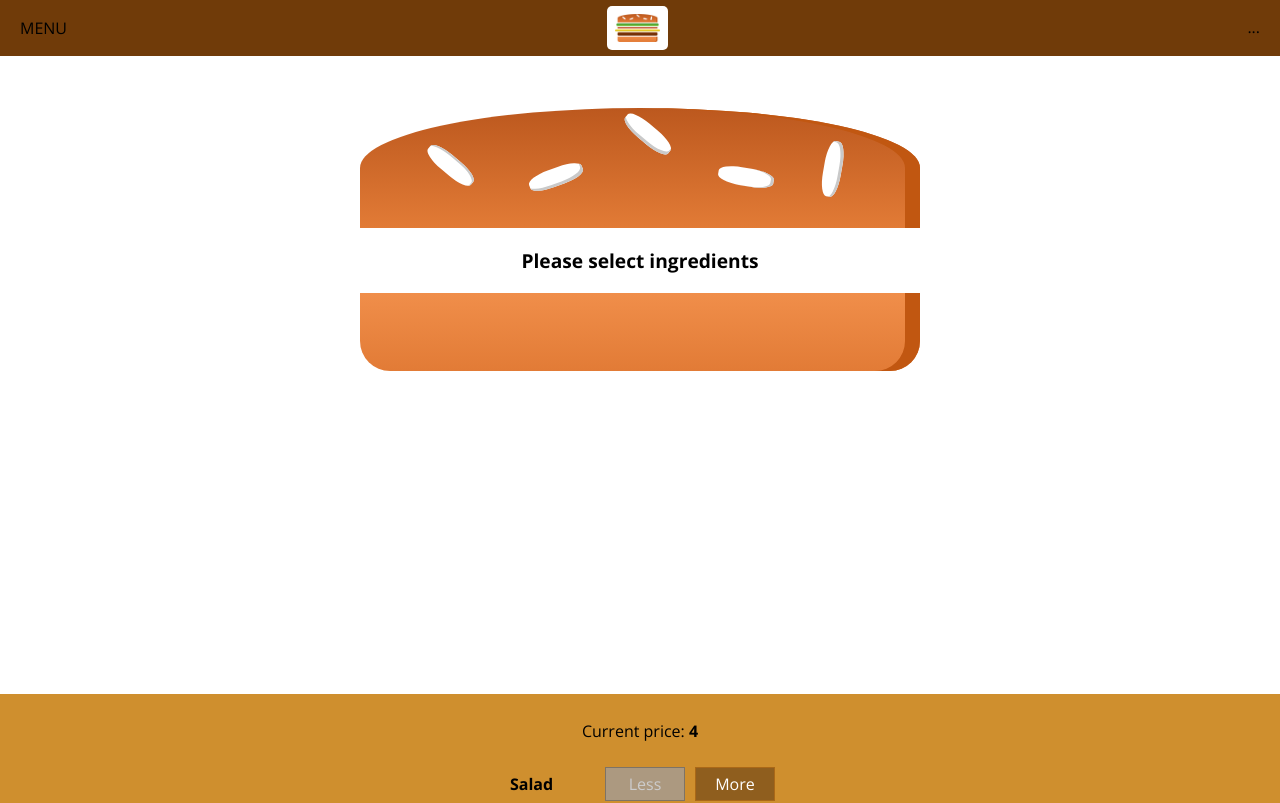
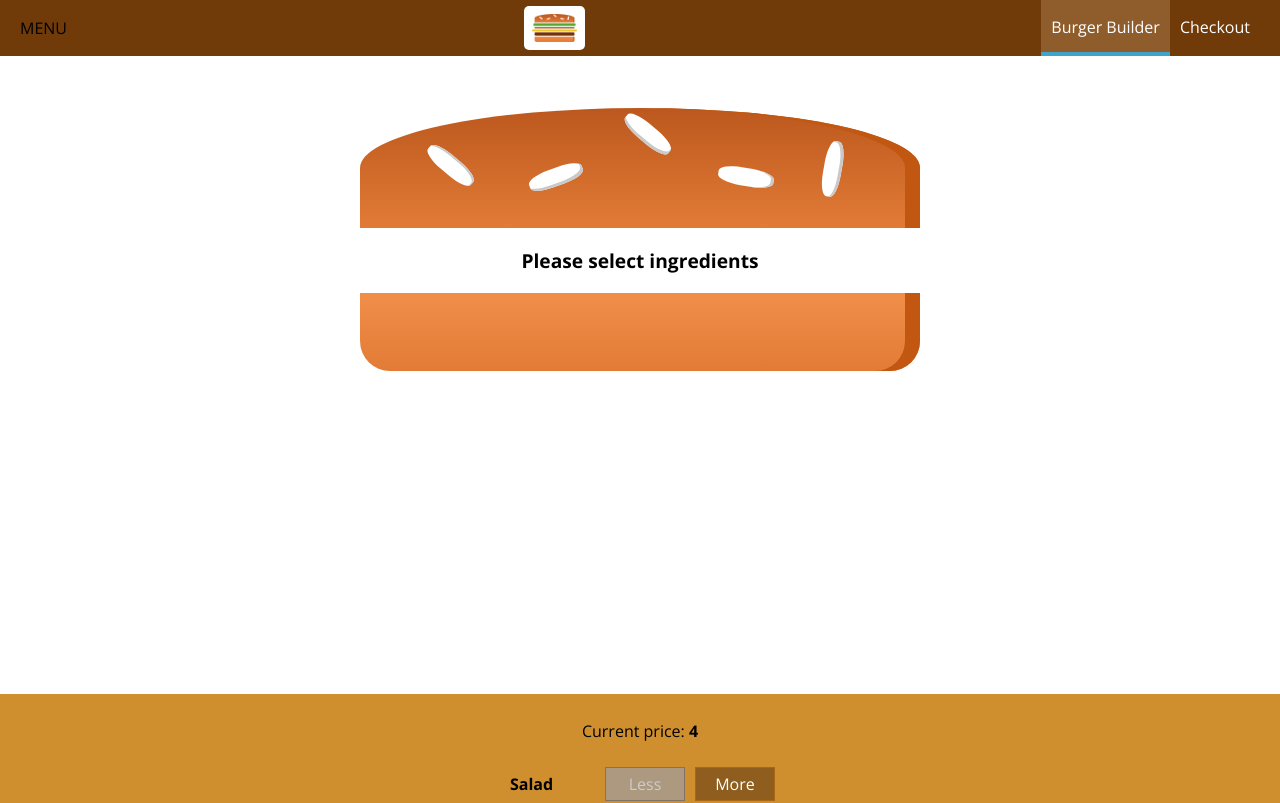
Before and after one commit to gabycasper007/adelyn, a React (Create React App) app: page / in a window 1280 px wide. Shown: the top 803 px of the page. Built offline with nearby package versions, Linux system fonts and the light colour scheme.

Commit message:
NavigationItems

```diff
--- /dev/null
+++ b/src/components/Navigation/NavigationItems/NavigationItem/NavigationItem.jsx
@@ -0,0 +1,14 @@
+import React from "react";
+import classes from "./NavigationItem.module.css";
+
+const navigationItem = props => {
+  return (
+    <li className={classes.NavigationItem}>
+      <a href={props.link} className={props.active ? classes.active : null}>
+        {props.children}
+      </a>
+    </li>
+  );
+};
+
+export default navigationItem;
--- /dev/null
+++ b/src/components/Navigation/NavigationItems/NavigationItem/NavigationItem.module.css
@@ -0,0 +1,22 @@
+.NavigationItem {
+  margin: 0;
+  box-sizing: border-box;
+  display: flex;
+  height: 100%;
+  align-items: center;
+}
+.NavigationItem a {
+  color: #fff;
+  text-decoration: none;
+  height: 100%;
+  padding: 16px 10px;
+  border-bottom: 4px solid transparent;
+  box-sizing: border-box;
+}
+.NavigationItem a:hover,
+.NavigationItem a:active,
+.NavigationItem a.active {
+  background-color: #8f5c2c;
+  border-bottom: 4px solid #40a4c8;
+  color: #fff;
+}
--- /dev/null
+++ b/src/components/Navigation/NavigationItems/NavigationItems.jsx
@@ -0,0 +1,16 @@
+import React from "react";
+import NavigationItem from "./NavigationItem/NavigationItem";
+import classes from "./NavigationItems.module.css";
+
+const navigationItems = () => {
+  return (
+    <ul className={classes.NavigationItems}>
+      <NavigationItem link="/" active>
+        Burger Builder
+      </NavigationItem>
+      <NavigationItem link="/">Checkout</NavigationItem>
+    </ul>
+  );
+};
+
+export default navigationItems;
--- /dev/null
+++ b/src/components/Navigation/NavigationItems/NavigationItems.module.css
@@ -0,0 +1,7 @@
+.NavigationItems {
+  margin: 0;
+  padding: 0;
+  list-style: none;
+  display: flex;
+  height: 100%;
+}
--- a/src/components/Navigation/Toolbar/Toolbar.jsx
+++ b/src/components/Navigation/Toolbar/Toolbar.jsx
@@ -1,5 +1,6 @@
 import React from "react";
 import Logo from "../../Logo/Logo";
+import NavigationItems from "../NavigationItems/NavigationItems";
 import classes from "./Toolbar.module.css";
 
 const toolbar = props => {
@@ -8,7 +9,7 @@
       <div>MENU</div>
       <Logo />
       <nav>
-        <ul>...</ul>
+        <NavigationItems />
       </nav>
     </header>
   );
```
